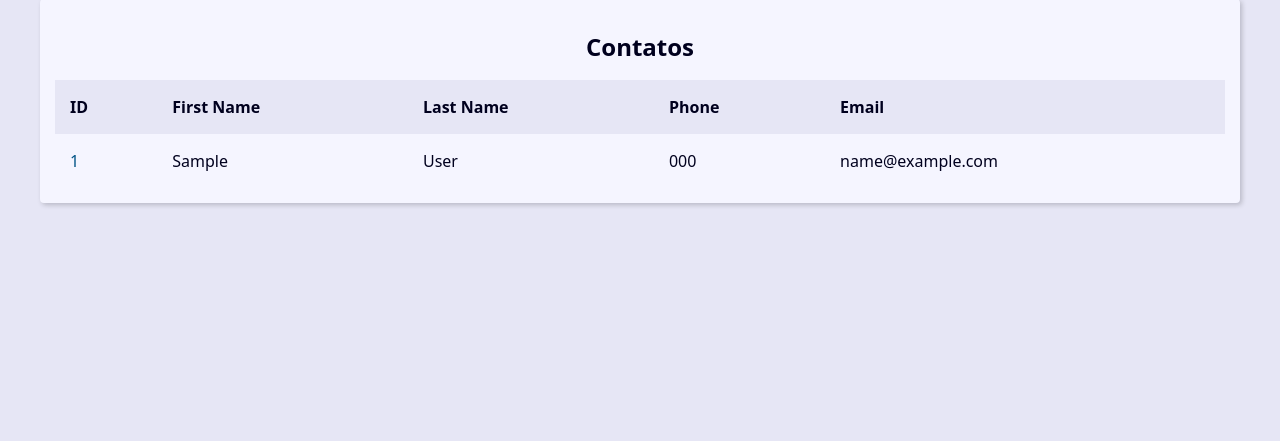
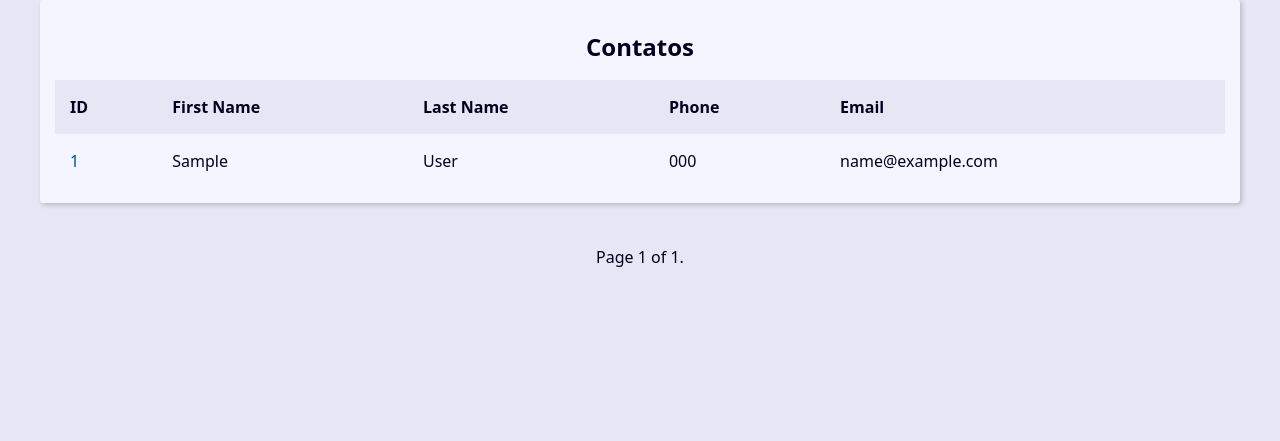
Before and after one commit to Diegojacober/agenda-django, a Django app: page / in a window 1280 px wide. Shown: the part 270-711 px from the top of the page. Run offline with Django 4.2, Linux system fonts and the light colour scheme; tables that the repository leaves empty hold one stand-in row (values such as "Sample post").

Commit message:
Começando páginação

```diff
--- a/base_templates/base.html
+++ b/base_templates/base.html
@@ -11,5 +11,7 @@
     {% block content %}{% endblock content %}
   </main>
 
+  {% include 'global/partials/_pagination.html' %}
+
 </body>
 </html>
--- a/base_templates/global/partials/_header.html
+++ b/base_templates/global/partials/_header.html
@@ -17,7 +17,7 @@
 
     <div class="search">
       <form action="{% url 'contact:search' %}" method="get">
-        <input type="text" class="search-input" placeholder="Search" id="search" name="q">
+        <input type="text" class="search-input" placeholder="Search" id="search" name="q" value="{{ search_value }}">
       </form>
     </div>
   </header>
--- /dev/null
+++ b/base_templates/global/partials/_pagination.html
@@ -0,0 +1,17 @@
+<div class="pagination">
+    <span class="step-links">
+        {% if page_obj.has_previous %}
+            <a href="?page=1">&laquo; first</a>
+            <a href="?page={{ page_obj.previous_page_number }}">previous</a>
+        {% endif %}
+
+        <span class="current">
+            Page {{ page_obj.number }} of {{ page_obj.paginator.num_pages }}.
+        </span>
+
+        {% if page_obj.has_next %}
+            <a href="?page={{ page_obj.next_page_number }}">next</a>
+            <a href="?page={{ page_obj.paginator.num_pages }}">last &raquo;</a>
+        {% endif %}
+    </span>
+</div>
--- a/contact/templates/contact/index.html
+++ b/contact/templates/contact/index.html
@@ -1,6 +1,7 @@
 {% extends 'base.html' %}
 
 {% block content %}
+  {% if page_obj %}
   <div class="responsive-table">
     <table class="contacts-table">
       <caption class="table-caption">Contatos</caption>
@@ -16,7 +17,7 @@
       </thead>
 
       <tbody>
-        {% for contact in contacts %}
+        {% for contact in page_obj %}
             <tr class="table-row">
                 <td class="table-cel">
                     <a href="{% url 'contact:contact' contact.id %}" class="table-link" >
@@ -44,4 +45,15 @@
       </tbody>
     </table>
   </div>
+
+  {% else %}
+
+  <div class="single-contact">
+    <h1 class="single-contact-name">
+        Nenhum contato encontrado
+    </h1>
+
+  </div>
+
+  {% endif %}
 {% endblock %}
--- a/contact/views/contact_views.py
+++ b/contact/views/contact_views.py
@@ -1,13 +1,18 @@
 from django.shortcuts import render, get_object_or_404, redirect
 from django.db.models import Q
 from contact.models import Contact
+from django.core.paginator import Paginator
 
 def index(request):
     # filtrando onde show é true e ordena por id crescente
-    contacts = Contact.objects.filter(show=True).order_by('id')[:10]
+    contacts_list = Contact.objects.filter(show=True).order_by('id')
+
+    paginator = Paginator(contacts_list, 25)
+    page_number =  request.GET.get("page")
+    page_obj = paginator.get_page(page_number)
 
     context = {
-        'contacts': contacts,
+        'page_obj': page_obj,
         'site_title': 'Contatos',
     }
 
@@ -28,6 +33,13 @@ def contact(request, contact_id):
 def search(request):
     search_value = request.GET.get('q', '').strip()
 
+    contacts_list = Contact.objects.filter(show=True).order_by('id')
+
+    paginator = Paginator(contacts_list, 25)
+    page_number =  request.GET.get("page")
+    page_obj = paginator.get_page(page_number)
+
+
     if search_value == '':
         return redirect('contact:index')
 
@@ -36,8 +48,9 @@ def search(request):
     contacts = Contact.objects.filter(show=True).filter(Q(first_name__icontains=search_value) | Q(last_name__icontains=search_value) |  Q(email__icontains=search_value)).order_by('id')[:10] # OR
 
     context = {
-        'contacts': contacts,
+        'page_obj': page_obj,
         'site_title': 'Contatos',
+        'search_value': search_value,
     }
 
     return render(request, template_name='contact/index.html', context=context)
```
